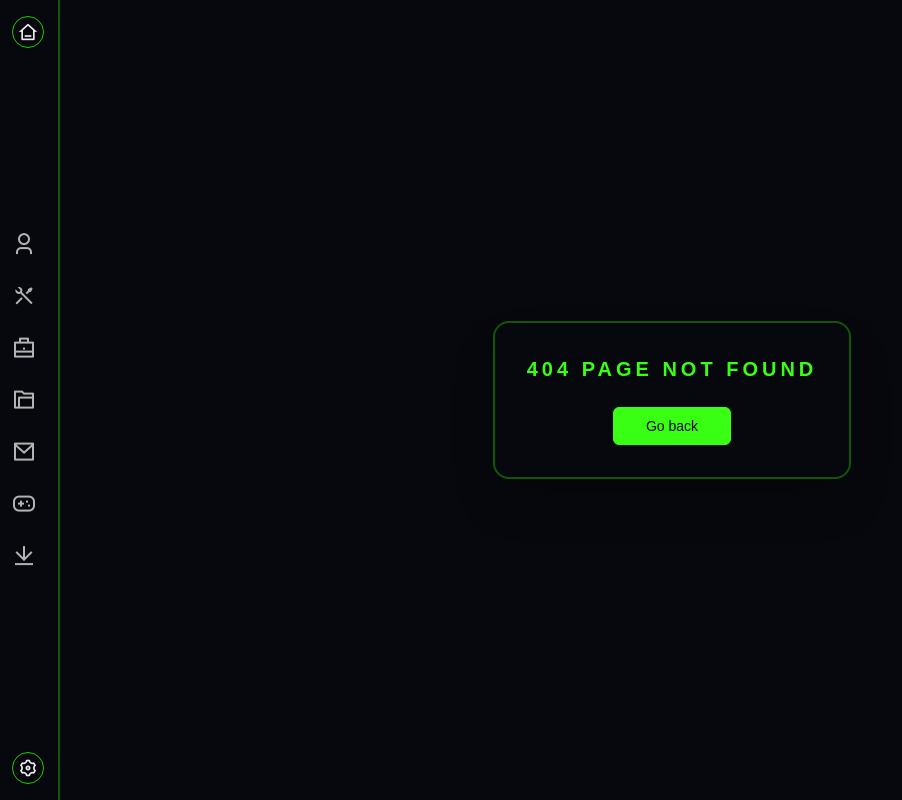
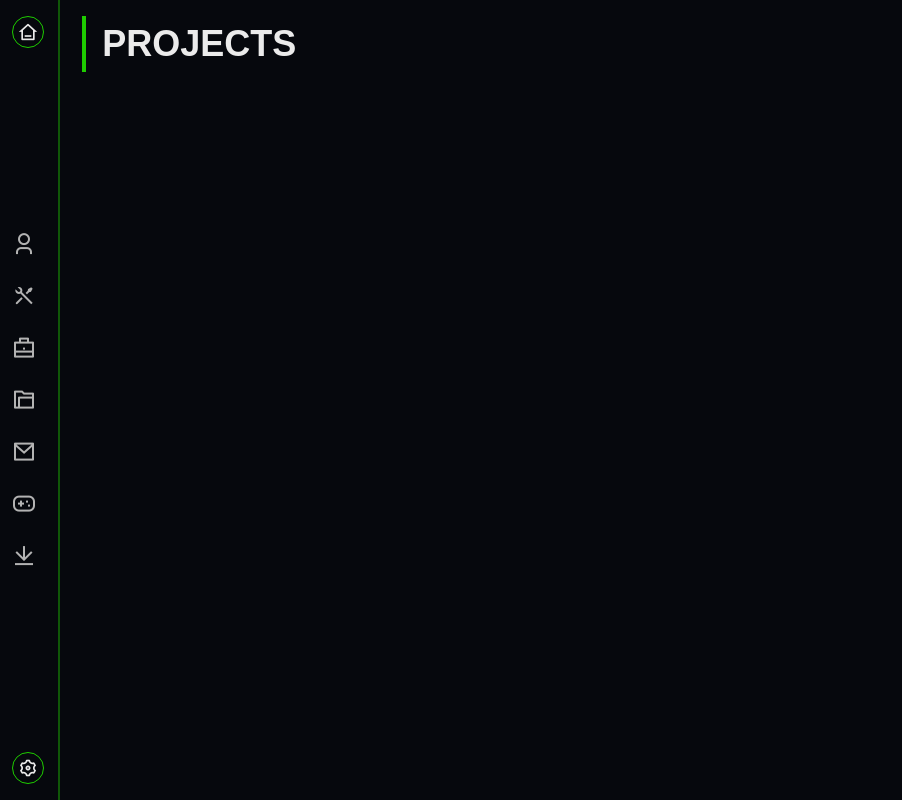
Before and after one commit to konain611/Portfolio, a Next.js app in the folder syedkonainnasir/: page /detailed/projects in a window 1280 px wide. Before the commit this address had no page. Shown: the whole page, without its empty margins (0-902 px from the left). Built offline with nearby package versions, Linux system fonts and the light colour scheme.

Commit message:
Create page.js

```diff
--- /dev/null
+++ b/syedkonainnasir/src/app/detailed/projects/page.js
@@ -0,0 +1,11 @@
+export default function ProjectsPage() {
+  return (
+      <div className="w-full max-w-[97%] mx-auto py-4 flex flex-col gap-2">
+        <div className="flex flex-col items-start border-l-4 border-(--border) py-2">
+          <h1 className="text-left text-4xl font-bold uppercase ml-4">Projects</h1>
+        </div>
+
+
+      </div>
+  );
+}
```
